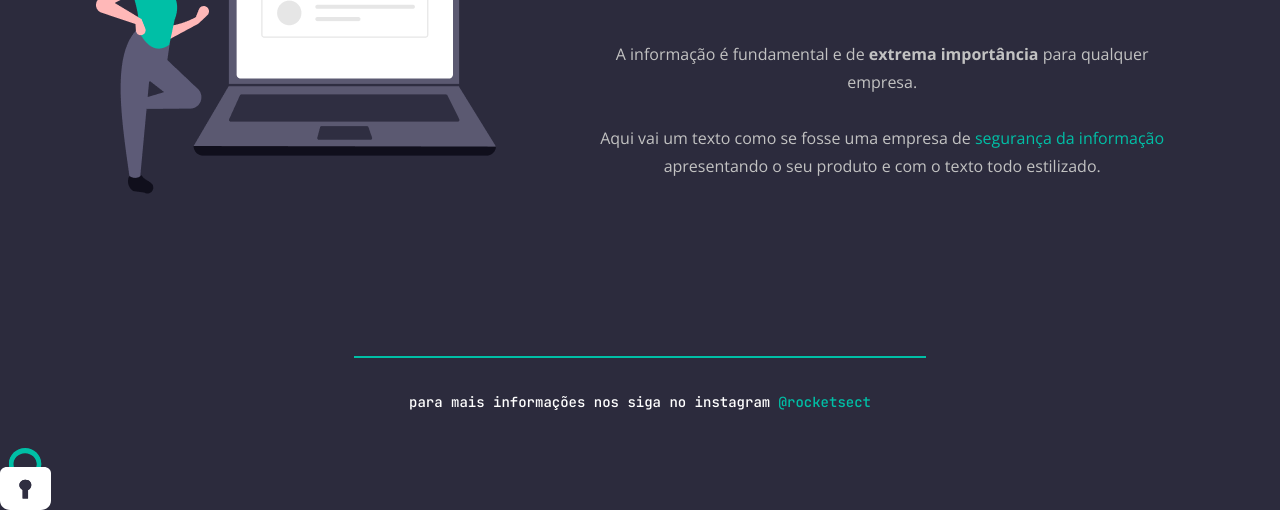
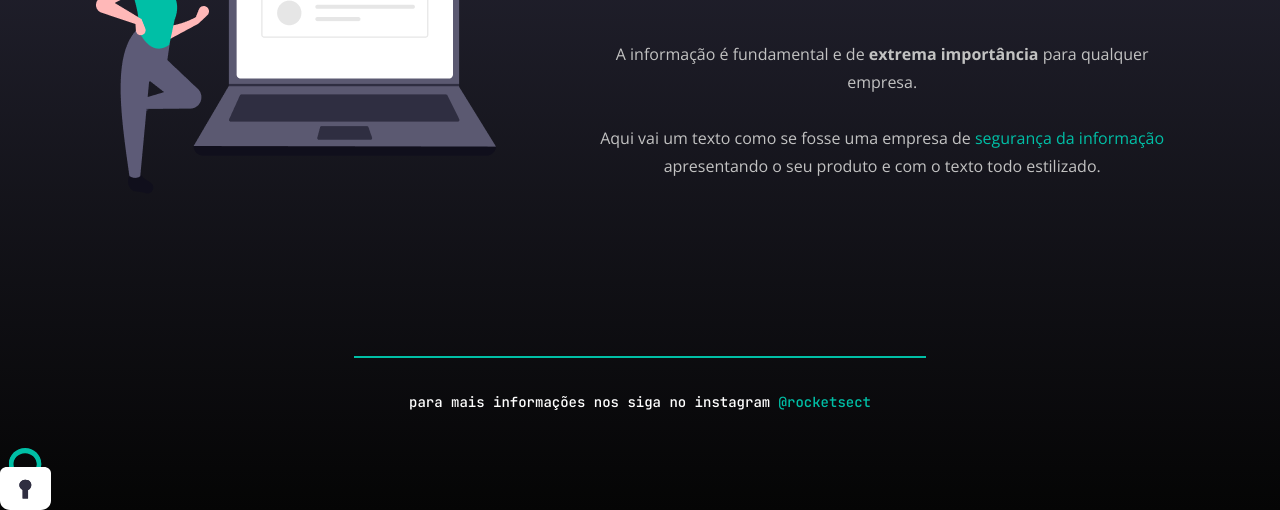
Before and after one commit to MatheuszPorto/desafio-explorer-stage2-4, a plain HTML site: page index.html in a window 1280 px wide. Shown: the part 290-800 px from the top of the page. Drawn offline with nearby package versions, Linux system fonts and the light colour scheme.

Commit message:
feat : added a new background

```diff
--- a/style.css
+++ b/style.css
@@ -1,6 +1,8 @@
 body {
   margin: 0;
   background:#2C2B3D;
+  background-image: linear-gradient(to top,  #050505, #2C2B3D  );
+  min-height: 100vh;
 }
 
 nav {
```
